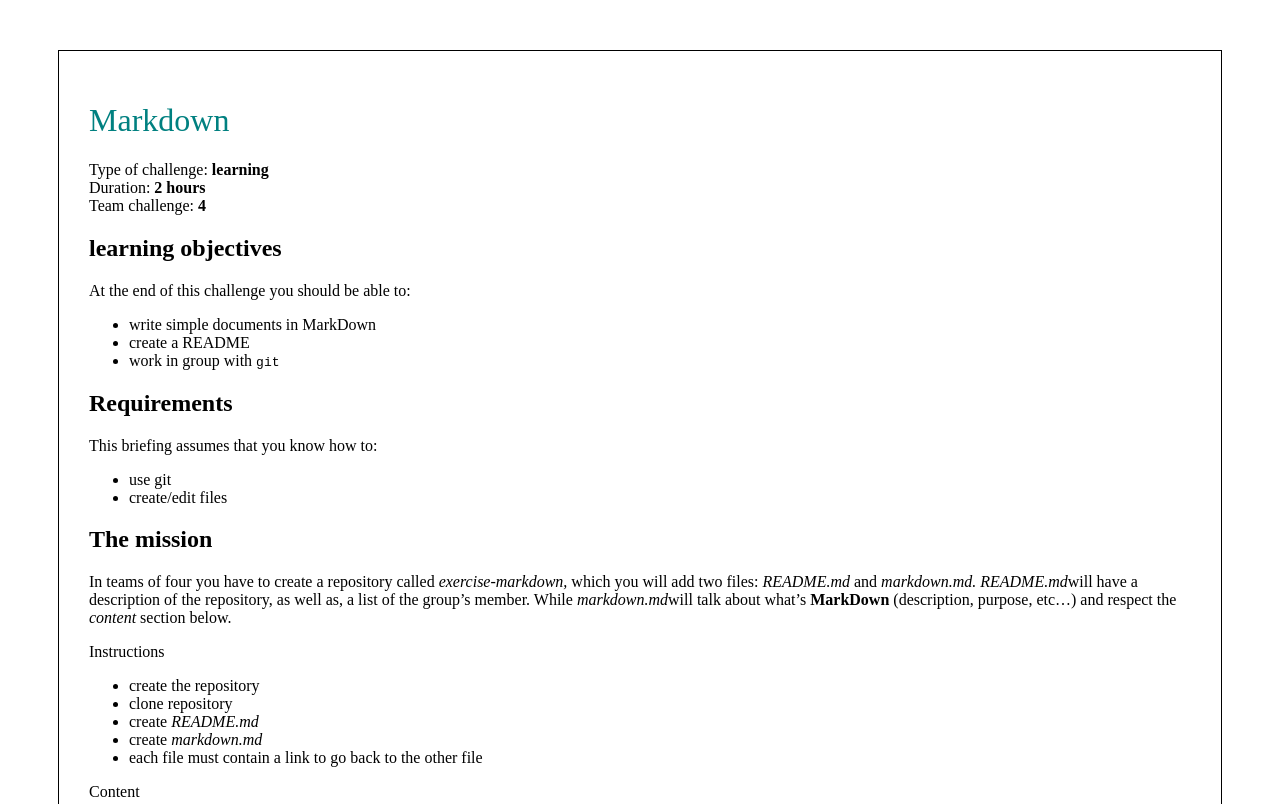
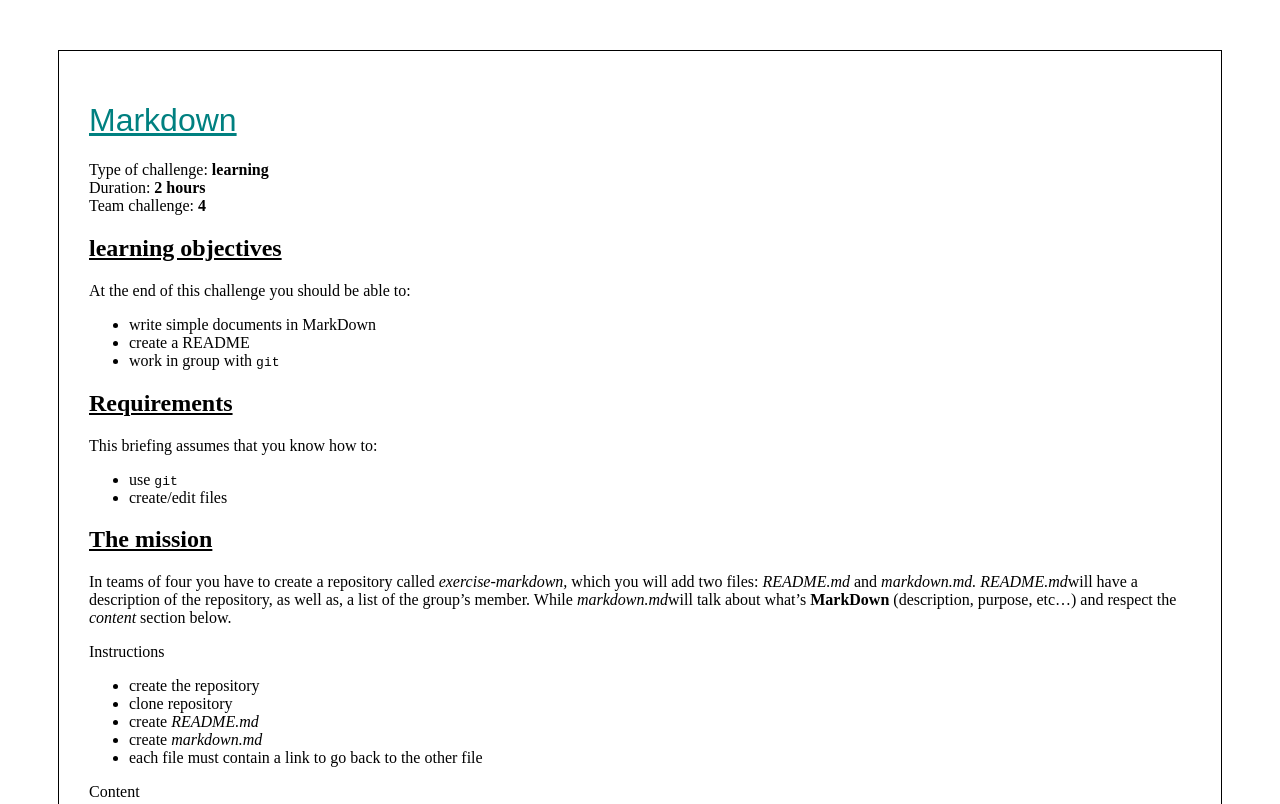
Before and after one commit to Melissa-Fruit/markdown-warmup-html, a plain HTML site: page index.html in a window 1280 px wide. Shown: the top 804 px of the page. Drawn offline with Linux system fonts and the light colour scheme.

Commit message:
Ajout CSS

```diff
--- a/index.html
+++ b/index.html
@@ -31,7 +31,7 @@
 
       <p>This briefing assumes that you know how to:</p>
        <ul>
-         <li>use git</li>
+         <li>use <code>git</code></li>
          <li>create/edit files</li>
        </ul>
     <h2>The mission</h2>
--- a/style.css
+++ b/style.css
@@ -14,10 +14,20 @@ a{
 }
 h1{
   font-weight: 500;
+  font-family: Arial;
   color: teal;
+  text-decoration: underline;
 }
 ble, tr, td {
     padding : 5px;
     border: 1px solid black;
     border-collapse: collapse;
     text-align: center;
+  }
+h2,h3{
+  text-decoration: underline;
+}
+
+code{
+  background-color: light-blue;
+}
```
